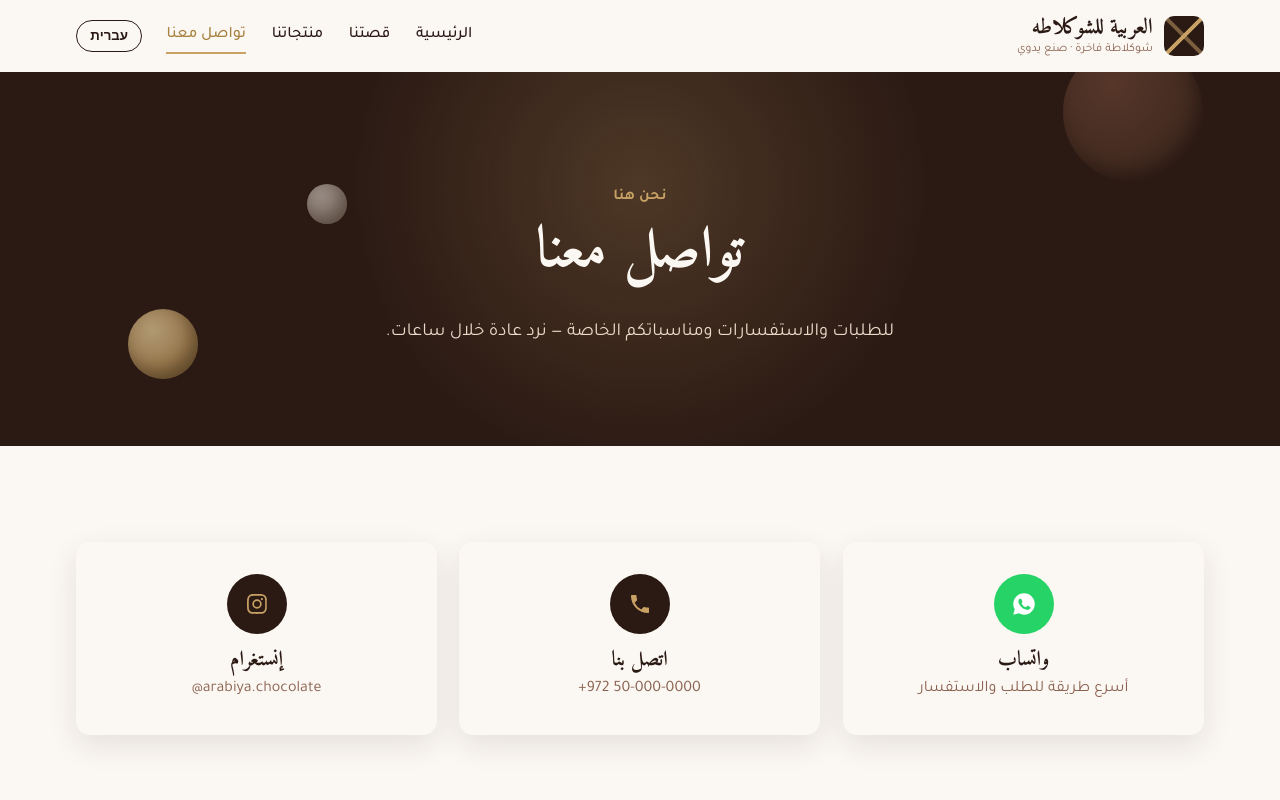
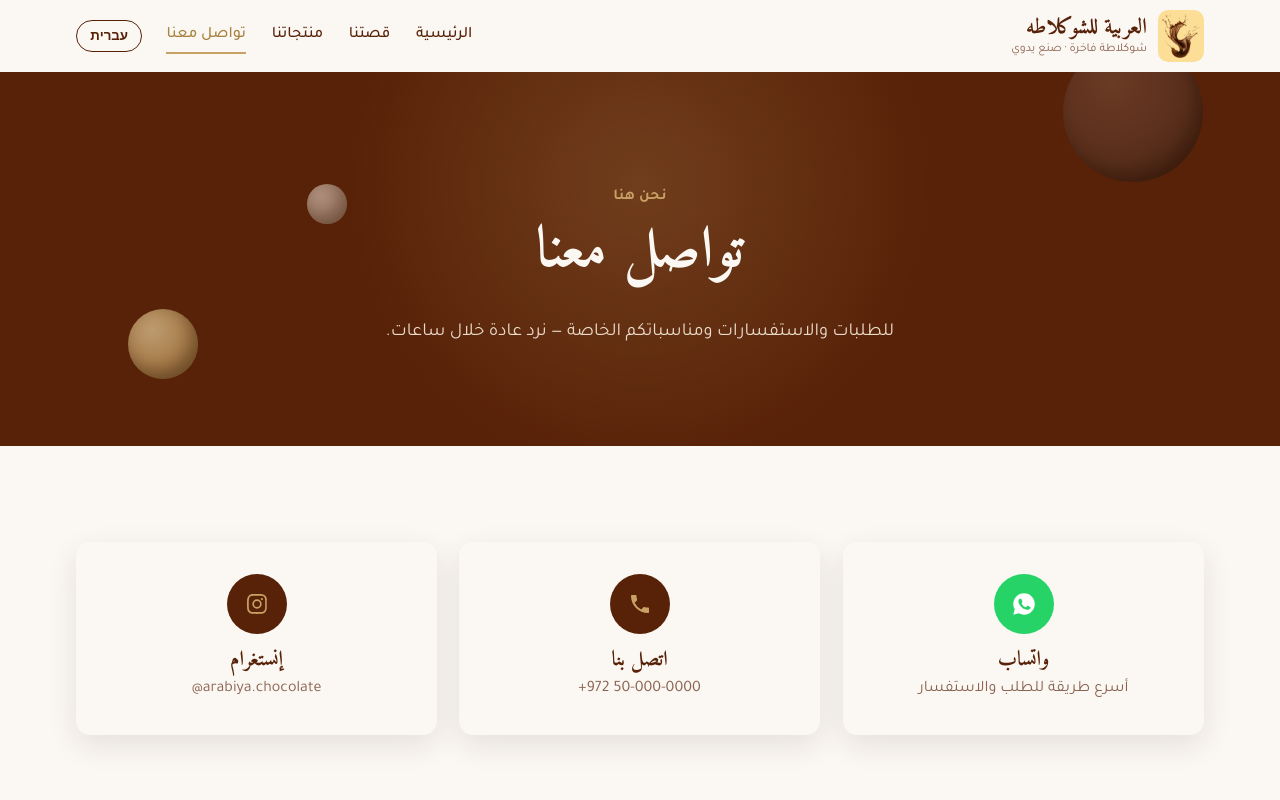
Before and after one commit to HRB-23/arabiya-chocolate, a plain HTML site: page contact.html in a window 1280 px wide. Shown: the top 800 px of the page. Drawn offline with Linux system fonts and the light colour scheme; a web font is replaced by a local one.

Commit message:
Wire up the real logo assets and match brand colors
Replace the CSS-drawn header mark with logo-mark.webp (44px tall, on
a subtle yellow backdrop), swap the footer's text name for
logo-on-dark.webp, and add logo.webp next to the home page's story
heading. Use favicon-48.png / apple-touch-icon.png on all three
pages instead of the placeholder SVG favicon. Update --cocoa-800 to
the logo's text brown (#582208) and add --logo-yellow (#FCDE96) as
the header mark's backdrop accent.

Co-Authored-By: Claude Sonnet 5 <noreply@anthropic.com>

```diff
--- a/contact.html
+++ b/contact.html
@@ -5,7 +5,8 @@
   <meta name="viewport" content="width=device-width, initial-scale=1" />
   <title>تواصل معنا — العربية للشوكلاطه</title>
   <meta name="description" content="تواصل مع العربية للشوكلاطه للطلبات والمناسبات." />
-  <link rel="icon" href="assets/favicon.svg" type="image/svg+xml" />
+  <link rel="icon" href="assets/logo/favicon-48.png" type="image/png" />
+  <link rel="apple-touch-icon" href="assets/logo/apple-touch-icon.png" />
   <link rel="preconnect" href="https://fonts.googleapis.com" />
   <link rel="preconnect" href="https://fonts.gstatic.com" crossorigin />
   <link href="https://fonts.googleapis.com/css2?family=Amiri:wght@400;700&family=Tajawal:wght@400;500;700&family=Frank+Ruhl+Libre:wght@500;700&family=Heebo:wght@400;500;700&display=swap" rel="stylesheet" />
@@ -18,7 +19,7 @@
   <header class="site-header">
     <div class="container header-inner">
       <a href="index.html" class="logo" aria-label="العربية للشوكلاطه">
-        <span class="logo-mark" aria-hidden="true"></span>
+        <img class="logo-mark" src="assets/logo/logo-mark.webp" alt="" width="38" height="44" />
         <span class="logo-text">
           <span class="logo-name">العربية للشوكلاطه</span>
           <span class="logo-tag" data-i18n="logo.tag"></span>
@@ -111,7 +112,7 @@
 
   <footer class="site-footer">
     <div class="container footer-inner">
-      <span class="logo-name">العربية للشوكلاطه</span>
+      <img class="footer-logo" src="assets/logo/logo-on-dark.webp" alt="العربية للشوكلاطه" width="120" height="178" />
       <nav class="footer-nav">
         <a href="index.html" data-i18n="nav.home"></a>
         <a href="products.html" data-i18n="nav.products"></a>
--- a/css/styles.css
+++ b/css/styles.css
@@ -4,7 +4,7 @@
    ============================================================ */
 :root {
   --cocoa-900: #1f120d;
-  --cocoa-800: #2b1a14;
+  --cocoa-800: #582208;
   --cocoa-600: #5a3a2c;
   --cocoa-400: #8a6250;
   --cream-50:  #fbf7f2;
@@ -12,6 +12,7 @@
   --cream-200: #eadbc9;
   --gold:      #c8a165;
   --gold-dark: #a8823f;
+  --logo-yellow: #FCDE96;
 
   --text: var(--cocoa-800);
   --muted: var(--cocoa-400);
@@ -85,15 +86,16 @@ p { margin: 0 0 1em; }
 
 .logo { display: flex; align-items: center; gap: .7rem; }
 .logo-mark {
-  width: 40px; height: 40px; border-radius: 10px; flex: none;
-  background:
-    linear-gradient(135deg, transparent 46%, var(--gold) 47% 53%, transparent 54%),
-    linear-gradient(45deg, transparent 46%, rgba(200,161,101,.5) 47% 53%, transparent 54%),
-    var(--cocoa-800);
+  height: 44px; width: auto; flex: none; display: block;
+  padding: 4px; border-radius: 10px; background: var(--logo-yellow);
+  box-sizing: content-box;
 }
 .logo-text { display: flex; flex-direction: column; line-height: 1.2; }
 .logo-name { font-family: "Amiri", serif; font-weight: 700; font-size: 1.35rem; }
 .logo-tag { font-size: .75rem; color: var(--muted); }
+
+.footer-logo { width: 120px; height: auto; display: block; }
+.story-logo { width: 90px; height: auto; margin-bottom: 1rem; }
 
 .nav { display: flex; gap: 1.6rem; margin-inline-start: auto; }
 .nav a { font-weight: 500; position: relative; }
@@ -238,7 +240,6 @@ p { margin: 0 0 1em; }
 /* Footer */
 .site-footer { background: var(--cocoa-900); color: var(--cream-200); padding-block: 1.6rem; }
 .footer-inner { display: flex; justify-content: space-between; align-items: center; flex-wrap: wrap; gap: .8rem; }
-.site-footer .logo-name { color: var(--gold); }
 
 /* Floating WhatsApp */
 .wa-float {
```
Also changed, not shown: index.html (+5 -3 lines), products.html (+4 -3 lines), assets/logo/apple-touch-icon.png (added), assets/logo/favicon-48.png (added), assets/logo/logo-mark.webp (added), assets/logo/logo-on-dark.webp (added), assets/logo/logo.webp (added).
